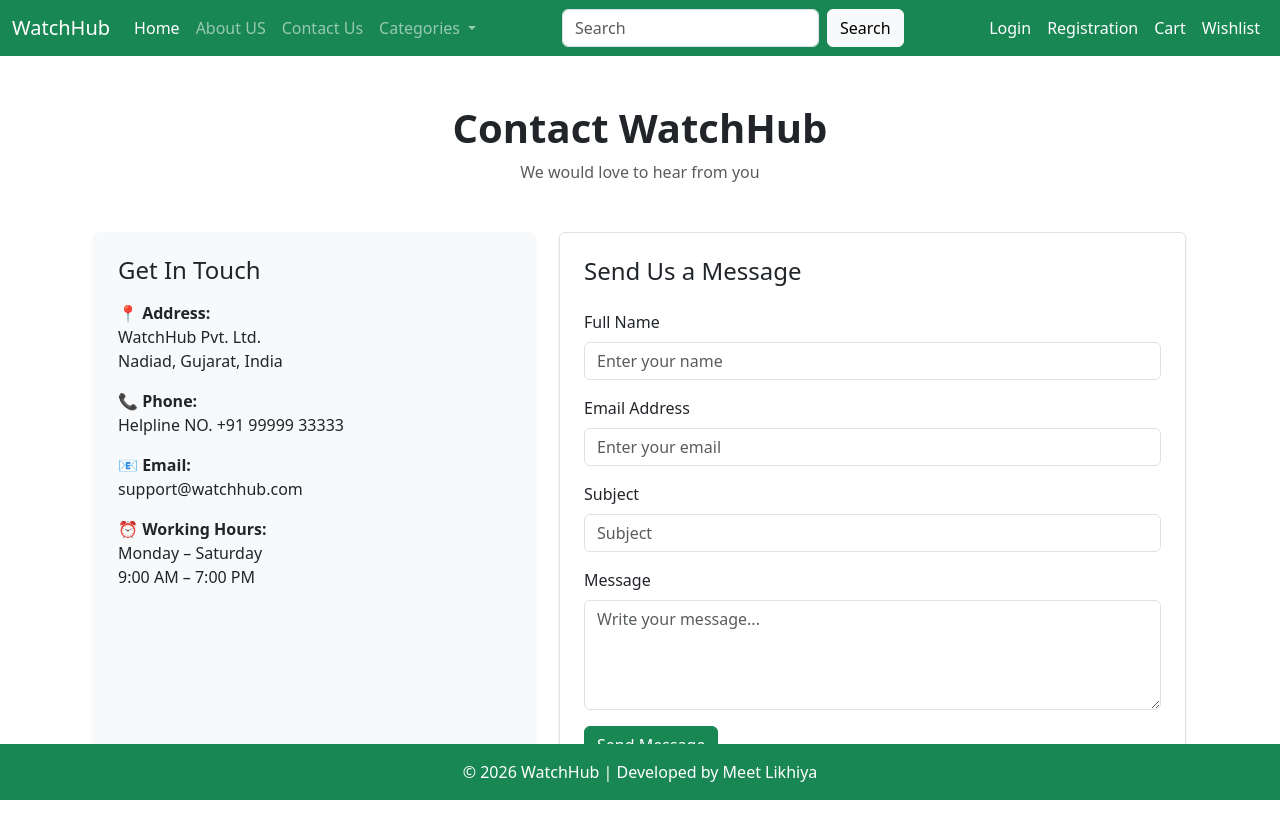
After one commit to MeetLikhiya/WatchHub, a Django app: page /contact/ in a window 1280 px wide. The commit adds this page. Run offline with Django 5.2, Linux system fonts and the light colour scheme.

Commit message:
Implemented user authentication and enhanced WatchHub app
- Added login, register, and logout functionality
- Created contact and watch detail templates
- Updated views and URL routing
- Improved static file organization
- Refactored forms and admin configuration

```diff
--- a/watches/templates/watches/base.html
+++ b/watches/templates/watches/base.html
@@ -19,8 +19,10 @@
 <nav class="navbar navbar-expand-lg navbar-dark bg-success">
     <div class="container-fluid">
 
-        <a class="navbar-brand" href="#">WatchHub</a>
+        <!-- Logo -->
+        <a class="navbar-brand" href="{% url 'home' %}">WatchHub</a>
 
+        <!-- Toggle Button -->
         <button class="navbar-toggler" type="button"
                 data-bs-toggle="collapse"
                 data-bs-target="#navbarSupportedContent">
@@ -33,9 +35,18 @@
             <ul class="navbar-nav me-auto mb-2 mb-lg-0">
 
                 <li class="nav-item">
-                    <a class="nav-link active" href="/">Home</a>
+                    <a class="nav-link active" href="{% url 'home' %}">Home</a>
                 </li>
 
+                <li class="nav-item">
+                    <a class="nav-link" href="{% url 'about' %}">About US</a>
+                </li>
+
+                <li class="nav-item">
+                    <a class="nav-link" href="{% url 'contact' %}">Contact Us</a>
+                </li>
+
+                <!-- Categories -->
                 <li class="nav-item dropdown">
                     <a class="nav-link dropdown-toggle"
                        href="#"
@@ -44,44 +55,12 @@
                     </a>
 
                     <ul class="dropdown-menu">
-                        <li>
-                            <a class="dropdown-item" href="{% url 'category' 'Luxury' %}">
-                                💎 Luxury Watches
-                            </a>
-                        </li>
-
-                        <li>
-                            <a class="dropdown-item" href="{% url 'category' 'Sport' %}">
-                                🏃 Sport Watches
-                            </a>
-                        </li>
-
-                        <li>
-                            <a class="dropdown-item" href="{% url 'category' 'Casual' %}">
-                                👕 Casual Watches
-                            </a>
-                        </li>
-
-                        <li>
-                            <a class="dropdown-item" href="{% url 'category' 'Smart' %}">
-                                📱 Smart Watches
-                            </a>
-                        </li>
-
-                        <li>
-                            <a class="dropdown-item" href="{% url 'category' 'Vintage' %}">
-                                🕰️ Vintage Watches
-                            </a>
-                        </li>
+                        <li><a class="dropdown-item" href="{% url 'category' 'Luxury' %}">💎 Luxury Watches</a></li>
+                        <li><a class="dropdown-item" href="{% url 'category' 'Sport' %}">🏃 Sport Watches</a></li>
+                        <li><a class="dropdown-item" href="{% url 'category' 'Casual' %}">👕 Casual Watches</a></li>
+                        <li><a class="dropdown-item" href="{% url 'category' 'Smart' %}">📱 Smart Watches</a></li>
+                        <li><a class="dropdown-item" href="{% url 'category' 'Vintage' %}">🕰️ Vintage Watches</a></li>
                     </ul>
-                </li>
-
-                <li class="nav-item">
-                    <a class="nav-link text-white" href="#">About Us</a>
-                </li>
-
-                <li class="nav-item">
-                    <a class="nav-link text-white" href="#">Contact Us</a>
                 </li>
 
             </ul>
@@ -95,34 +74,53 @@
             <!-- RIGHT SIDE -->
             <ul class="navbar-nav ms-auto mb-2 mb-lg-0">
 
+                {% if request.user.is_authenticated %}
+
+                    <!-- Logged In -->
                     <li class="nav-item dropdown">
                         <a class="nav-link dropdown-toggle text-white"
                            href="#"
                            data-bs-toggle="dropdown">
-                        Account
+                            Welcome {{ request.user.username }}
                         </a>
                         <ul class="dropdown-menu dropdown-menu-end">
                             <li><a class="dropdown-item" href="#">Profile</a></li>
                             <li><a class="dropdown-item" href="#">Orders</a></li>
-                        <li><a class="dropdown-item" href="#">Change Password</a></li>
-                        <li><a class="dropdown-item" href="#">Logout</a></li>
+                            <li><hr class="dropdown-divider"></li>
+                            <li>
+                                <a class="dropdown-item" href="{% url 'logout' %}">
+                                    Logout
+                                </a>
+                            </li>
                         </ul>
                     </li>
 
+                {% else %}
+
+                    <!-- Login -->
+                    <li class="nav-item">
+                        <a class="nav-link text-white" href="{% url 'login' %}">
+                            Login
+                        </a>
+                    </li>
+
+                    <!-- Registration -->
+                    <li class="nav-item">
+                        <a class="nav-link text-white" href="{% url 'register' %}">
+                            Registration
+                        </a>
+                    </li>
+
+                {% endif %}
+
+                <!-- Cart -->
                 <li class="nav-item">
                     <a class="nav-link text-white" href="#">Cart</a>
                 </li>
 
+                <!-- Wishlist -->
                 <li class="nav-item">
                     <a class="nav-link text-white" href="#">Wishlist</a>
-                </li>
-
-                <li class="nav-item">
-                    <a class="nav-link text-white" href="#">Login</a>
-                </li>
-
-                <li class="nav-item">
-                    <a class="nav-link text-white" href="#">Registration</a>
                 </li>
 
             </ul>
@@ -132,10 +130,9 @@
 </nav>
 <!-- ✅ NAVBAR END -->
 
+
 {% block banner_slider %}{% endblock %}
-<!-- {% block main-content %}{% endblock main-content %} -->
-
-{% block information %}{% endblock information %}
+{% block information %}{% endblock %}
 
 <!-- ✅ BODY CONTENT -->
 <div class="container mt-4 mb-5">
@@ -148,7 +145,6 @@
     © 2026 WatchHub | Developed by Meet Likhiya
 </footer>
 
-
 <!-- Bootstrap JS -->
 <script src="https://cdn.jsdelivr.net/npm/bootstrap@5.3.2/dist/js/bootstrap.bundle.min.js"></script>
 
--- /dev/null
+++ b/watches/templates/watches/contact.html
@@ -0,0 +1,79 @@
+{% extends 'watches/base.html' %}
+{% load static %}
+
+{% block title %}Contact Us{% endblock %}
+
+{% block main_content %}
+
+<div class="container mt-5">
+
+    <!-- Page Heading -->
+    <div class="text-center mb-5">
+        <h1 class="fw-bold">Contact WatchHub</h1>
+        <p class="text-muted">We would love to hear from you</p>
+    </div>
+
+    <div class="row">
+
+        <!-- Contact Information -->
+        <div class="col-md-5 mb-4">
+            <div class="bg-light p-4 rounded shadow-sm h-100">
+                <h4 class="mb-3">Get In Touch</h4>
+
+                <p><strong>📍 Address:</strong><br>
+                WatchHub Pvt. Ltd.<br>
+                Nadiad, Gujarat, India</p>
+
+                <p><strong>📞 Phone:</strong><br>
+                Helpline NO. +91 99999 33333</p>
+
+                <p><strong>📧 Email:</strong><br>
+                support@watchhub.com</p>
+
+                <p><strong>⏰ Working Hours:</strong><br>
+                Monday – Saturday<br>
+                9:00 AM – 7:00 PM</p>
+            </div>
+        </div>
+
+        <!-- Contact Form -->
+        <div class="col-md-7">
+            <div class="p-4 rounded shadow-sm border">
+                <h4 class="mb-4">Send Us a Message</h4>
+
+                <form method="POST">
+                    {% csrf_token %}
+
+                    <div class="mb-3">
+                        <label class="form-label">Full Name</label>
+                        <input type="text" class="form-control" placeholder="Enter your name" required>
+                    </div>
+
+                    <div class="mb-3">
+                        <label class="form-label">Email Address</label>
+                        <input type="email" class="form-control" placeholder="Enter your email" required>
+                    </div>
+
+                    <div class="mb-3">
+                        <label class="form-label">Subject</label>
+                        <input type="text" class="form-control" placeholder="Subject">
+                    </div>
+
+                    <div class="mb-3">
+                        <label class="form-label">Message</label>
+                        <textarea class="form-control" rows="4" placeholder="Write your message..." required></textarea>
+                    </div>
+
+                    <button type="submit" class="btn btn-success">
+                        Send Message
+                    </button>
+
+                </form>
+            </div>
+        </div>
+
+    </div>
+
+</div>
+
+{% endblock %}
--- a/watches/urls.py
+++ b/watches/urls.py
@@ -1,8 +1,23 @@
 from django.urls import path
 from . import views
+from django.conf import settings
+from django.conf.urls.static import static
 
 urlpatterns = [
     path("", views.home, name="home"),
+    path("about/", views.about, name="about"),
+    path("contact/", views.contact, name="contact"),
+
     path("watches/", views.all_categories, name="all_watches"),
     path("category/<str:category>/", views.CategoryView.as_view(), name="category"),
+    path("watch/<int:pk>/", views.WatchDetailView.as_view(), name="watch_detail"),
+
+    # ✅ Authentication URLs
+    path("register/", views.register, name="register"),
+    path("login/", views.user_login, name="login"),
+    path("logout/", views.user_logout, name="logout"),
 ]
+
+# Serve media files (development only)
+if settings.DEBUG:
+    urlpatterns += static(settings.MEDIA_URL, document_root=settings.MEDIA_ROOT)
--- a/watches/views.py
+++ b/watches/views.py
@@ -1,14 +1,30 @@
-from urllib import request
 from django.http import HttpResponse
-from django.shortcuts import render
+from django.shortcuts import render, get_object_or_404, redirect
 from django.views import View
+from django.contrib import messages
+from django.contrib.auth import login, logout
+from django.contrib.auth.forms import AuthenticationForm
+
 from .models import Watch
+from .forms import CustomerRegistrationForm, LoginForm
 
-# Create your views here.
 
+# ---------------- HOME ----------------
 def home(request):
     return render(request, 'watches/home.html')
 
+
+# ---------------- ABOUT ----------------
+def about(request):
+    return render(request, 'watches/about.html')
+
+
+# ---------------- CONTACT ----------------
+def contact(request):
+    return render(request, 'watches/contact.html')
+
+
+# ---------------- ALL CATEGORIES ----------------
 def all_categories(request):
     watches = Watch.objects.all()
     return render(request, 'watches/category.html', {
@@ -17,7 +33,61 @@ def all_categories(request):
     })
 
 
+# ---------------- CATEGORY VIEW ----------------
 class CategoryView(View):
     def get(self, request, category):
         watches = Watch.objects.filter(category=category)
-        return render(request, 'watches/category.html', {'watches': watches, 'category': category})
+        return render(request, 'watches/category.html', {
+            'watches': watches,
+            'category': category
+        })
+
+
+# ---------------- WATCH DETAIL ----------------
+class WatchDetailView(View):
+    def get(self, request, pk):
+        watch = get_object_or_404(Watch, pk=pk)
+        return render(request, 'watches/watch_detail.html', {
+            'watch': watch
+        })
+
+
+# ---------------- REGISTER VIEW ----------------
+def register(request):
+
+    if request.method == "POST":
+        form = CustomerRegistrationForm(request.POST)
+
+        if form.is_valid():
+            user = form.save()
+            login(request, user)   # Auto login after register
+            messages.success(request, "Account created successfully!")
+            return redirect('home')
+
+    else:
+        form = CustomerRegistrationForm()
+
+    return render(request, 'watches/register.html', {'form': form})
+
+
+# ---------------- LOGIN VIEW ----------------
+def user_login(request):
+
+    if request.method == "POST":
+        form = LoginForm(request, data=request.POST)
+
+        if form.is_valid():
+            user = form.get_user()
+            login(request, user)
+            return redirect("home")
+
+    else:
+        form = LoginForm()
+
+    return render(request, "watches/login.html", {"form": form})
+
+
+# ---------------- LOGOUT VIEW ----------------
+def user_logout(request):
+    logout(request)
+    return redirect("home")
```
Also changed, not shown: config/settings.py (+30 -31 lines), watches/forms.py (added, +31 -0 lines), watches/templates/watches/about.html (added, +80 -0 lines), watches/templates/watches/category.html (+10 -3 lines), watches/templates/watches/login.html (added, +23 -0 lines), watches/templates/watches/register.html (added, +46 -0 lines), watches/templates/watches/watch_detail.html (added, +45 -0 lines). Lines whose indentation alone changed are shown as unchanged.
